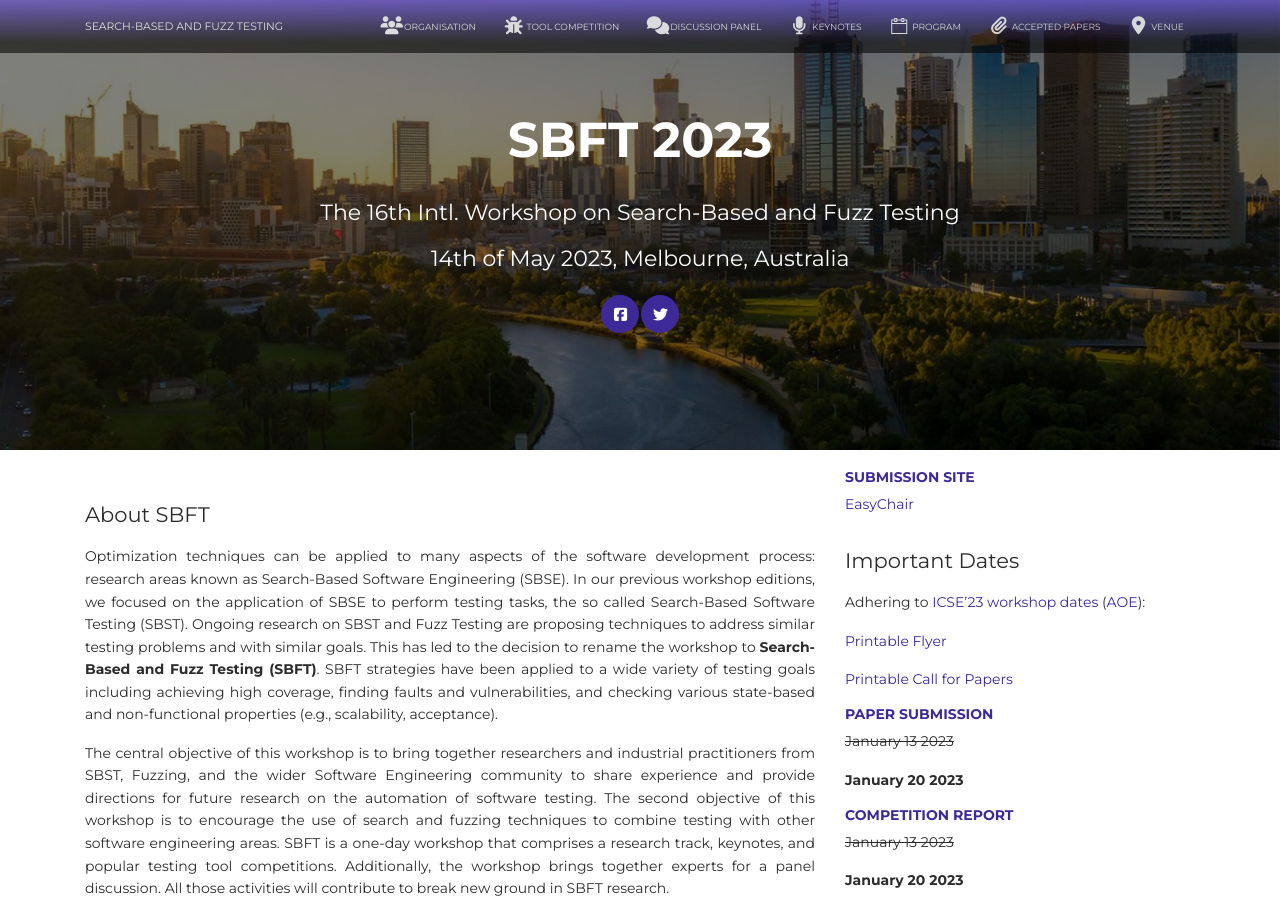
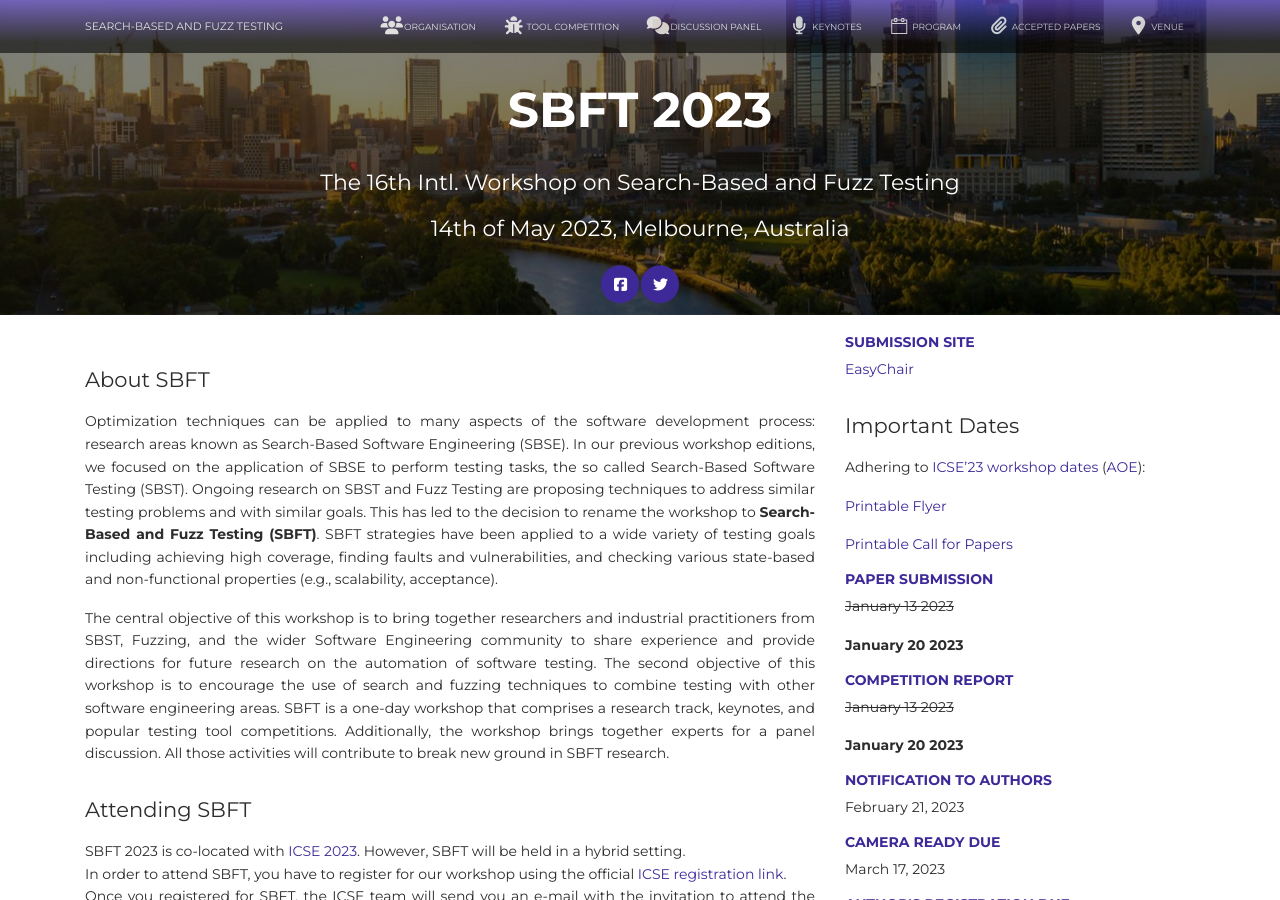
Before and after one commit to sbft23/sbft23.github.io, a Jekyll site: the page built from index.html, in a window 1280 px wide and 900 px high. Built offline with Jekyll 4.4.1, drawn with Linux system fonts in a browser that asks for light colours; nearby versions of some CDN libraries; comment, search, counter and statistics services are not loaded.

Commit message:
Fixed header size

```diff
--- a/_includes/header.html
+++ b/_includes/header.html
@@ -1,8 +1,8 @@
-<div class="page-header page-header-small" filter-color="purple" style="height: 50vh;">
+<div class="page-header page-header-small" filter-color="purple" style="height: 35vh;">
     <div class="page-header-image" data-parallax="true" style="background-image: url('/img/melbourne.jfif');">
     </div>
-    <div class="container">
-        <div class="content-center">
+    <div class="container" >
+        <div class="content-center" style="padding-top: 2cm;">
             <h1 class="title">SBFT 2023</h1>
             <div class="text-center">
                 <h5>The 16th Intl. Workshop on Search-Based and Fuzz Testing</h5>
```
